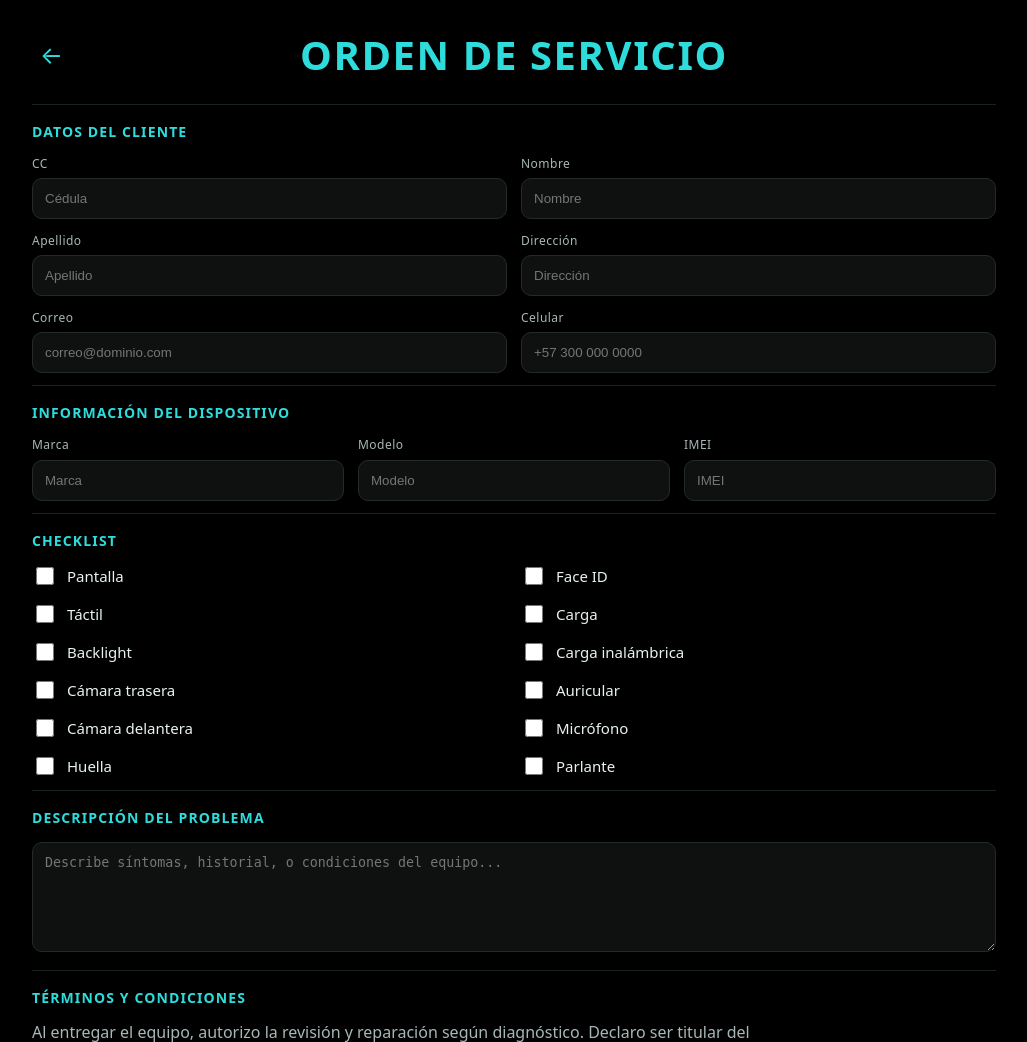
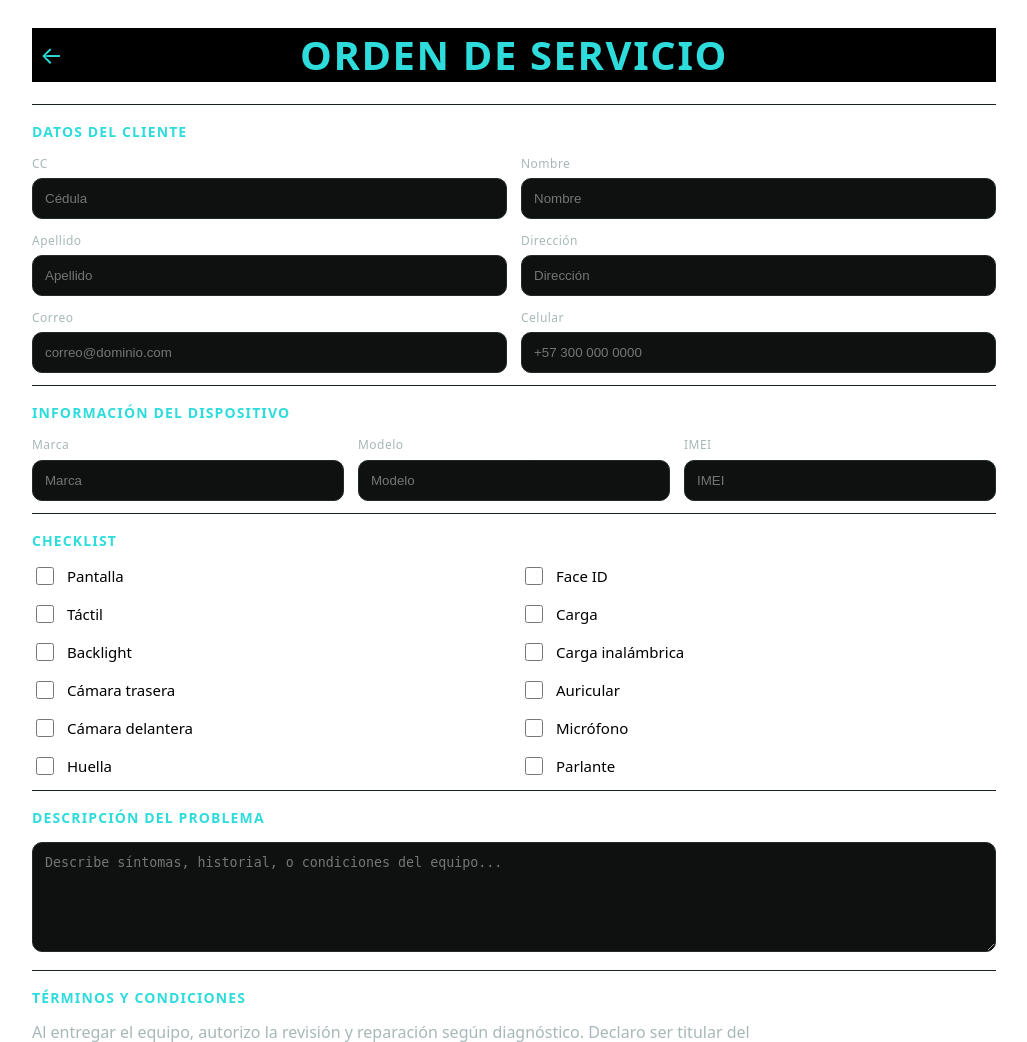
Before and after one commit to jempo2002/palmatronica, a Flask app: page /nueva_orden in a window 1280 px wide. Shown: the top 1042 px of the page, without its empty margins (126-1153 px from the left). Run offline with Flask 3, Linux system fonts and the light colour scheme.

Commit message:
feat: add white background image to order page

```diff
--- a/static/css/nueva_orden.css
+++ b/static/css/nueva_orden.css
@@ -1,6 +1,6 @@
 :root{
   --bg: #000000;
-  --text: #e8f2f2;
+  --text: #000000;
   --muted: #a8b7b7;
   --field-bg: #0f1111;
   --field-br: #242a2a;
@@ -15,8 +15,9 @@
 html,body{ height:100%; }
 body{
   margin:0;
-  background: var(--bg);
-  color: var(--text);
+  background: url('../img/white_bck.png') no-repeat center center fixed;
+  background-size: cover;
+  color: #000;
   font-family: system-ui, -apple-system, "Segoe UI", Roboto, "Helvetica Neue", Arial, "Noto Sans", "Liberation Sans", sans-serif;
   line-height: 1.35;
 }
```
